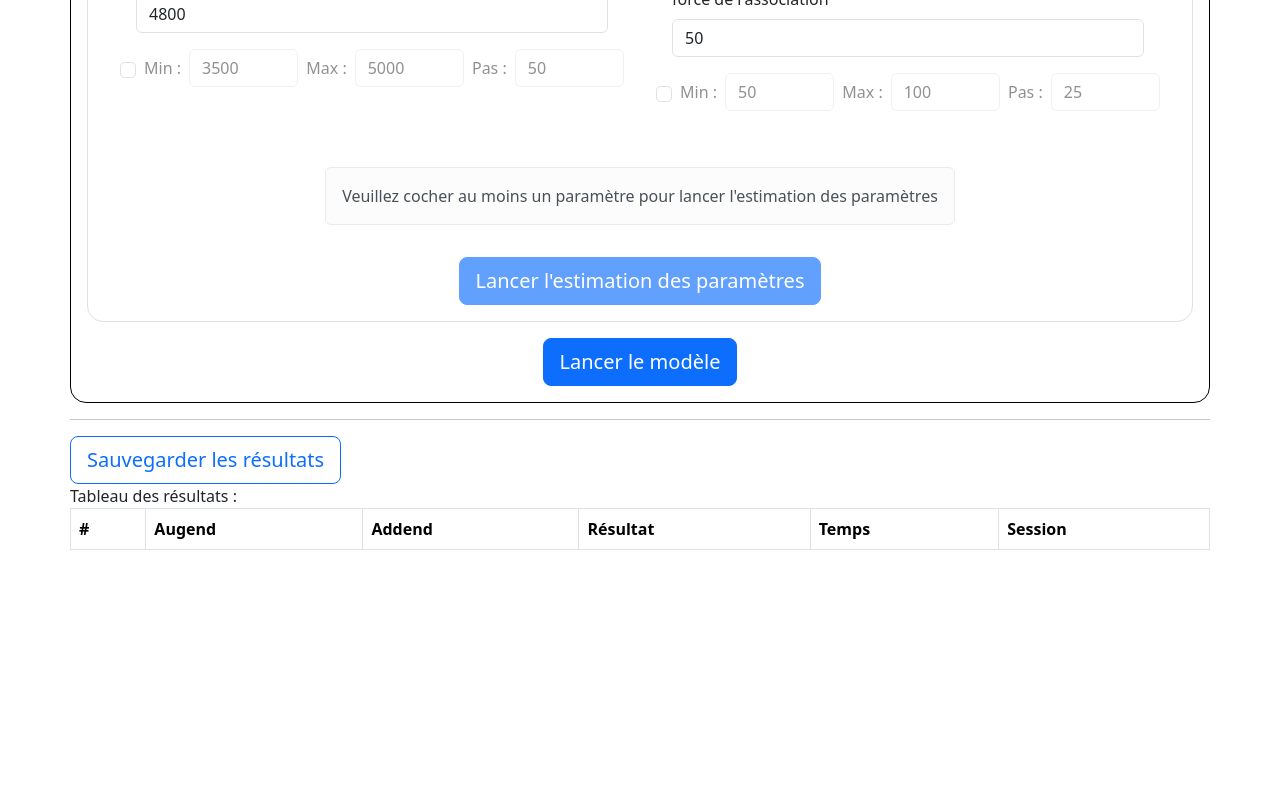
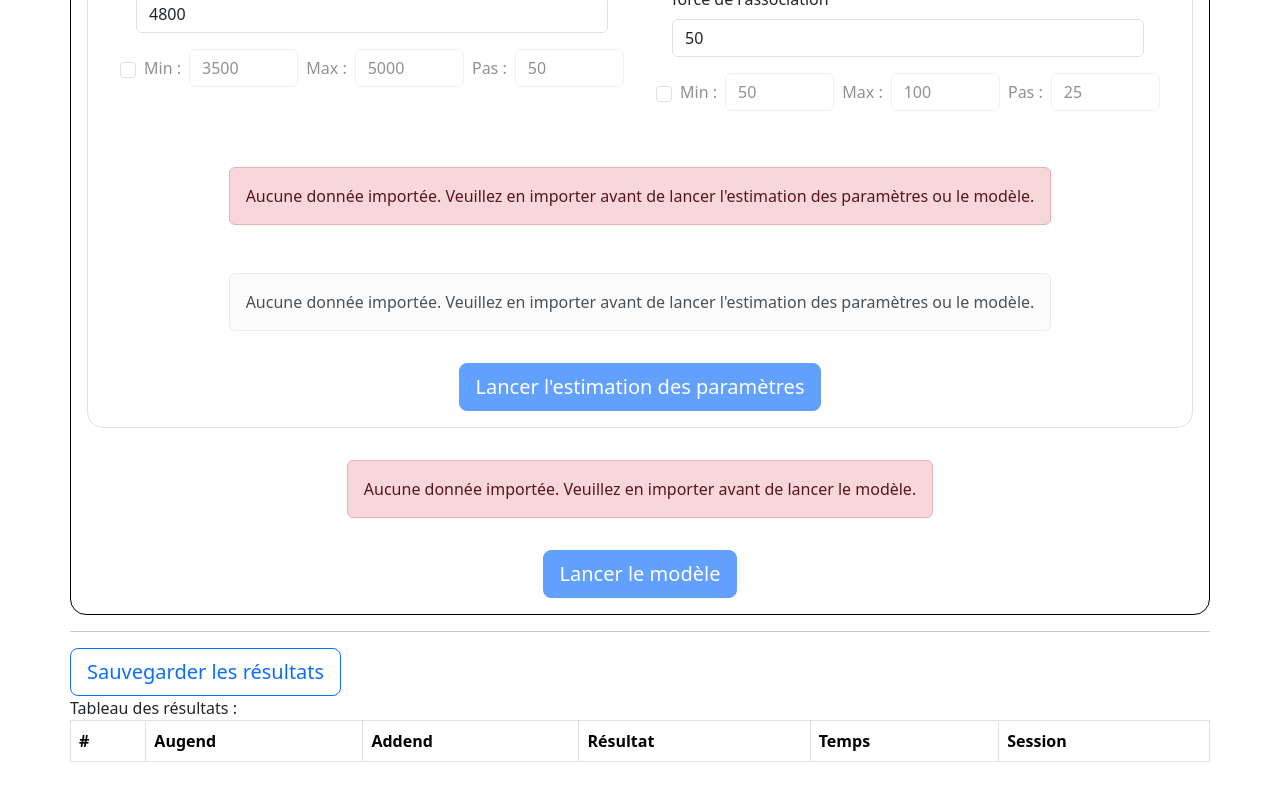
Before and after one commit to GatienCaillet/TER_CAILLET_ILLOUZ, a Vue app in the folder dev/: page / in a window 1280 px wide. Shown: the part 997-1797 px from the top of the page. Before the commit the page ends 1587 px from the top, so only its background shows below. Built offline with nearby package versions, Linux system fonts and the light colour scheme.

Commit message:
feat: messages d'erreur lorsqu'aucun data n'est importé

```diff
--- a/dev/src/App.vue
+++ b/dev/src/App.vue
@@ -220,6 +220,7 @@ const handleSaveResults = () => {
       ref="paramsForm"
       :best-estimated-params="bestEstimatedParams"
       :is-estimating="isEstimating"
+      :data-imported="data"
       @launch-estimation="handleLaunchEstimation"
       @launch-model="handleLaunchModel"
     />
--- a/dev/src/components/ParametersForm.vue
+++ b/dev/src/components/ParametersForm.vue
@@ -5,7 +5,7 @@ import AppInputMinMax from "./AppInputMinMax.vue";
 import BaseButton from "./BaseButton.vue";
 
 // Prop pour recevoir le résultat de l'estimation du parent
-defineProps({
+const props = defineProps({
   bestEstimatedParams: {
     type: Object,
     default: null,
@@ -13,6 +13,10 @@ defineProps({
   isEstimating: {
     type: Boolean,
     default: false,
+  },
+  dataImported: {
+    type: Array,
+    default: () => [],
   },
 });
 
@@ -115,8 +119,17 @@ const errorMessage = ref("");
 const alertMessage = ref("");
 const alertMessageModel = ref("");
 
+const hasImportedData = computed(() => props.dataImported.length > 0);
+
 // Validation complète des paramètres d'estimation
 const validateEstimationParams = () => {
+  if (!hasImportedData.value) {
+    errorMessage.value = '';
+    alertMessage.value = 'Aucune donnée importée. Veuillez en importer avant de lancer l\'estimation des paramètres ou le modèle.';
+    alertMessageModel.value = '';
+    return false;
+  }
+
   // Vérifier qu'au moins un paramètre est coché
   const enabledParams = configEstimation.filter((item) => item.enabled);
   if (enabledParams.length === 0) {
@@ -257,6 +270,9 @@ defineExpose({ setParamsEstim });
           <div v-if="errorMessage" class="alert alert-danger mt-3">
             {{ errorMessage }}
           </div>
+          <div v-if="!hasImportedData" class="alert alert-danger mt-3">
+            Aucune donnée importée. Veuillez en importer avant de lancer l'estimation des paramètres ou le modèle.
+          </div>
           <!-- Affichage des alertes -->
           <div v-if="alertMessage" class="alert alert-light mt-3">
             {{ alertMessage }}
@@ -264,7 +280,7 @@ defineExpose({ setParamsEstim });
           <BaseButton
             variant="btn btn-primary"
             size="lg"
-            :disabled="isEstimating || !canLaunchEstimation"
+            :disabled="isEstimating || !canLaunchEstimation || !hasImportedData"
             @click.prevent="emitLaunchEstimation"
           >
             Lancer l'estimation des paramètres
@@ -276,10 +292,13 @@ defineExpose({ setParamsEstim });
         <div v-if="alertMessageModel" class="alert alert-light mt-3">
           {{ alertMessageModel }}
         </div>
+        <div v-if="!hasImportedData" class="alert alert-danger mt-3">
+          Aucune donnée importée. Veuillez en importer avant de lancer le modèle.
+        </div>
         <BaseButton
           variant="btn btn-primary"
           size="lg"
-          :disabled="isEstimating || canLaunchEstimation"
+          :disabled="isEstimating || canLaunchEstimation || !hasImportedData"
           @click.prevent="emitLaunchModel"
         >
           Lancer le modèle
```
